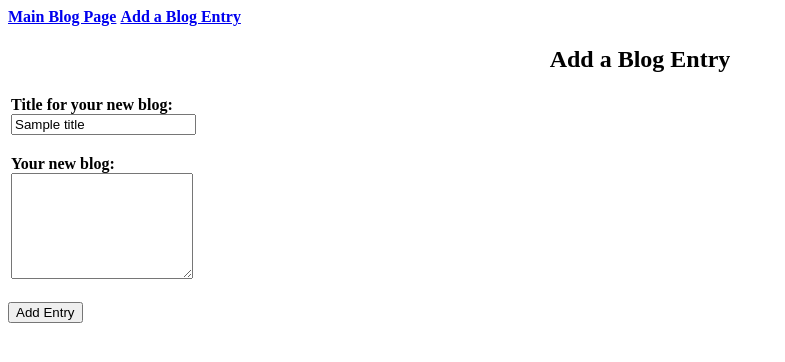
After one commit to tenispro1975/blogz, a Flask app: template templates/new_post.html in a window 1280 px wide. The commit adds this page. Shown: the top 362 px of the page, without its empty margins (0-785 px from the left). Run offline with Flask 2, Linux system fonts and the light colour scheme; the template is opened without the code that fills it: most values are stand-ins (such as "Sample title", 1, 10 or a date in 2020).

Commit message:
done except bullet point error

```diff
--- a/main.py
+++ b/main.py
@@ -19,7 +19,7 @@ class Blog(db.Model):
     new_blog = db.Column(db.String(750))
     completed = db.Column(db.Boolean)
 
-    def __init__(self, title, new_post):
+    def __init__(self, title, new_blog):
         self.title = title
         self.new_blog = new_blog
         self.completed = False
@@ -27,7 +27,6 @@ class Blog(db.Model):
 @app.route('/')
 def index():
     blogs = Blog.query.all()
-    #template = jinja_env.get_template('add-post.html')
     return render_template('blog-listings.html', blogs=blogs) #title=title, new_blog=new_blog, title_err=title_err, new_blog_err=new_blog-Err)
 
 @app.route('/newpost', methods=['POST', 'GET'])
@@ -40,24 +39,24 @@ def newpost():
         new_blog = request.form['new_blog']
 
         if title == "" or new_blog == "":
-            title_err = "Please eneter a valid title"
+            title_err = "Please enter a valid title"
             new_blog_err = "Please enter a valid blog entry"
-            return render_template('/newpost', title_err=title_err, new_blog_err=new_blog_err)
+            return render_template('new_post.html', title_err=title_err, new_blog_err=new_blog_err)
         else:
             blog = Blog(title, new_blog)
             db.session.add(blog)
             db.session.commit()
             return redirect('/blog?id=' + str(blog.id))
 
-    return render_template('add-post.html')
+    return render_template('new_post.html')
 
 @app.route('/blog', methods=['GET'])
-def blog_listings():
+def blog():
 
     if request.args:
         id = request.args.get("id")
         blog = Blog.query.get(id)
-        return render_template('blog-post.html', blog=blog)
+        return render_template('blog_post.html', title="Build a Blog", blog=blog)
     else:
         blogs = Blog.query.all()
 
--- a/templates/base.html
+++ b/templates/base.html
@@ -2,7 +2,8 @@
 <html>
     <head>
         <nav>
-            <a href='/blog'>Main Blog Page</a> | <a href='/newpost'>Add a Blog Entry</a>
+            <a href='/blog'><b>Main Blog Page</b></a>
+            <a href='/newpost'><b>Add a Blog Entry</b></a>
         </nav>
     </head>
 <body>
--- a/templates/blog-listings.html
+++ b/templates/blog-listings.html
@@ -1,11 +1,11 @@
 {% extends "base.html" %}
 
 {% block content %}
-    <h1>Your Blog Posts</h1>
+    <h1><center>Your Blog Posts</center></h1>
             <ul>
                 {% for blog in blogs %}
-                    <a href=/blog?id={{blog.id}}><h1>{{blog-title}}</h1></a>
-                    <li>{{blog.new_post}}</li>
+                    <a href=/blog?id={{blog.id}}><h2>{{blog.title}}</h2></a>
+                    <li>{{blog.new_blog}}</li>
                 {% endfor %}
             </ul>
 {% endblock %}
--- a/templates/blog_post.html
+++ b/templates/blog_post.html
@@ -1,10 +1,10 @@
 {% extends "base.html" %}
 {% block content %}
 <html>
-    <h2>Blogs</h2>
+    <h2><center>Blogs</center></h2>
     <ul>
         <h1 align="center">{{blog.title}}</h1>
-        <p align="center">{{blog.new_post}}</p>
+        <p align="left" >{{blog.new_blog}}</p>
         <br>
     </ul>
 
--- /dev/null
+++ b/templates/new_post.html
@@ -0,0 +1,33 @@
+{% extends "base.html" %}
+<!DOCTYPE html>
+<html>
+    <head>
+    <style>.error{color: #FF0000;}</style>
+    </head>
+        <body>
+{% block content %}
+            <h2><center>Add a Blog Entry</center></h2>
+            <form action='/newpost', method="post">
+                <table>
+                    <tbody>
+                        <tr>
+                            <td>
+                                <label for="title"><b>Title for your new blog:<b></label>
+                                <br/>
+                                <input row="5" id="title" name="title" type="text" value="{{title}}"/><p class="error">{{title_err}}</p>
+                            </td>
+                        </tr>
+                        <tr>
+                            <td>
+                                <label for="new_blog"><b>Your new blog:<b></label>
+                                <br/>
+                                <textarea id="new_blog" name="new_blog" style="height:100px"></textarea><p class="error">{{new_blog_err}}</p>
+                            </td>
+                        </tr>
+                    </tbody>
+                </table>
+            <input type="submit" value='Add Entry'/>
+        </form>
+{% endblock %}
+    </body>
+</html>
```
Also changed, not shown: templates/add-post.html (deleted, +0 -30 lines).
